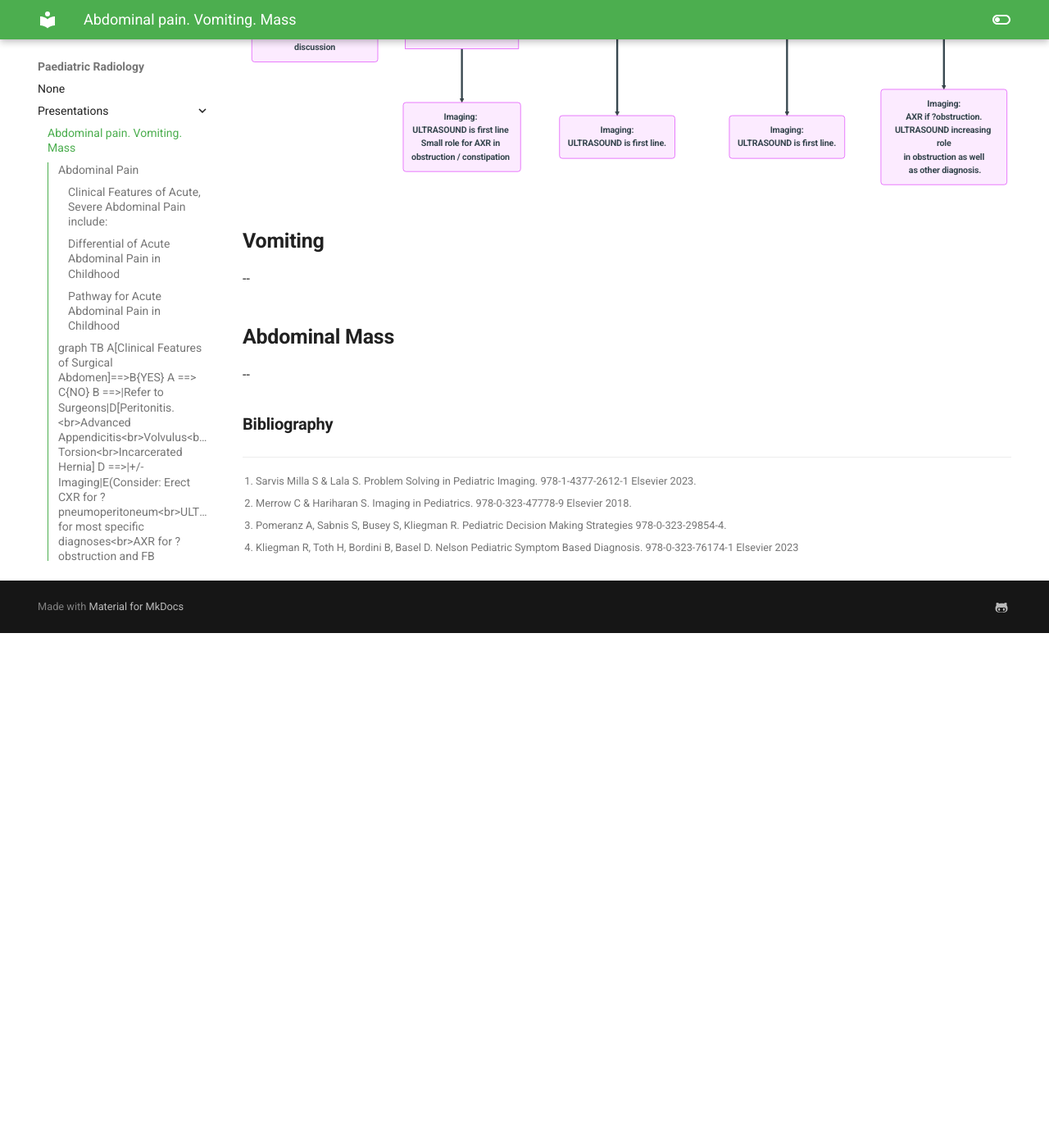
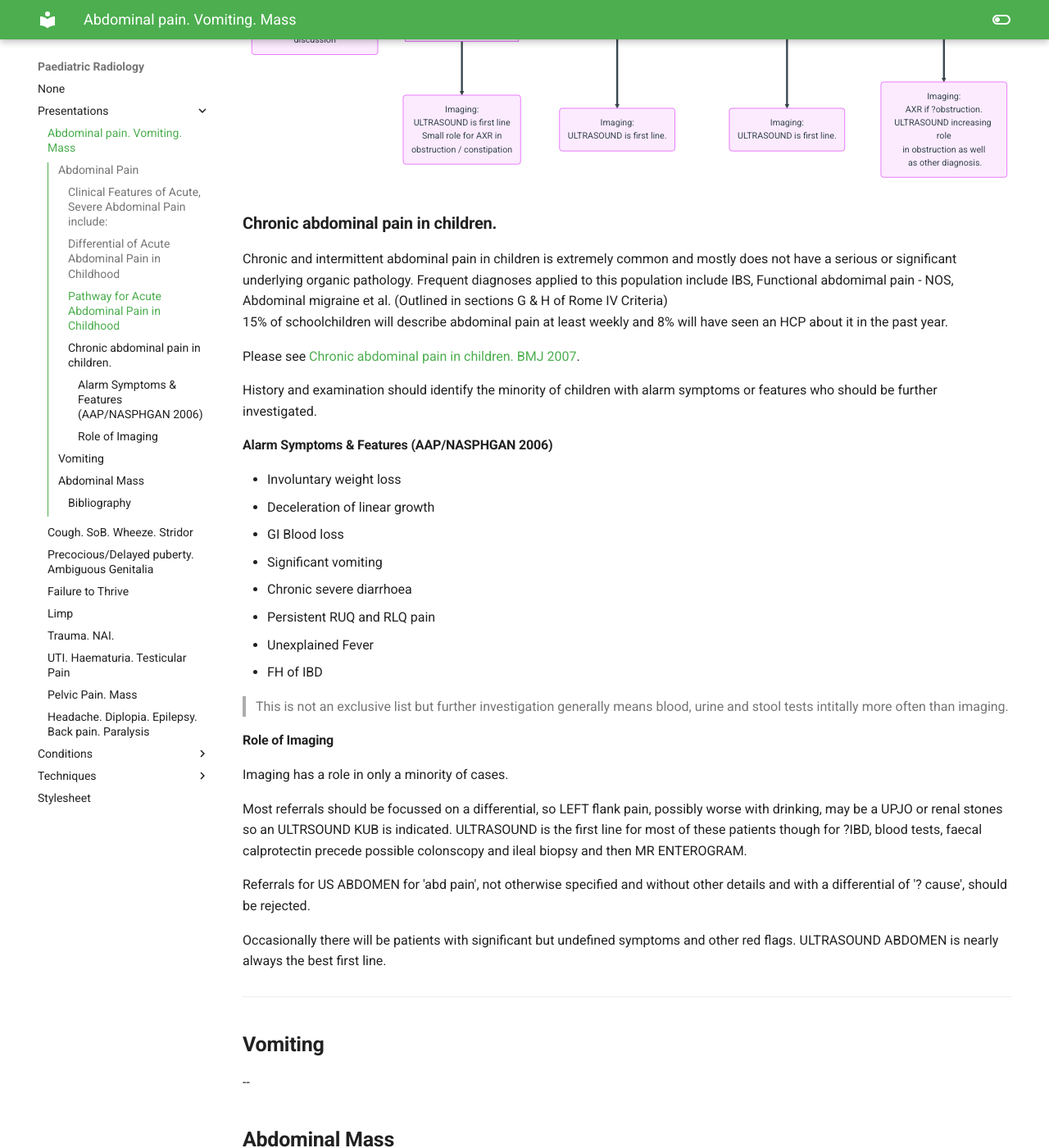
Before and after one commit to TheDrCrow/PaedRad, an MkDocs documentation site: the page built from docs/presentations/abdomen.md, in a window 1280 px wide and 1400 px high, scrolled down 1783 px. Shown: the whole window at 82% size. Built offline with MkDocs 1.6.1 and Material for MkDocs 9.7.7, drawn with Linux system fonts in a browser that asks for light colours; before the commit the page ends 2555 px from its top, so only the background shows below that; some of the changed text lies outside the part shown.

Commit message:
adding more abdominal wisdom

````diff
--- a/docs/presentations/abdomen.md
+++ b/docs/presentations/abdomen.md
@@ -40,6 +40,39 @@ C ==> J((Upper<br>Abdomen)) ==> K[Cholecystitis / Choledocholithiasis<br>Hepatit
 C ==> L((Flanks &<br>Back)) ==> M[UTI / Stones<br>Cholecystitis / Choledocholithiasis<br>Pneumonia / Pleura Disease<br>Pancreatitis] ==> N(Imaging:<br>ULTRASOUND is first line.)
 C ==> O((Central)) ==> P[GI-itis<br>Early Appendicitis<br>'Mesenteric Adenitis'<br>Intestinal Obstruction<br>Constipation<br>HSP] ==> Q(Imaging:<br>AXR if ?obstruction.<br>ULTRASOUND increasing role<br>in obstruction as well<br> as other diagnosis.)
 ```
+
+### Chronic abdominal pain in children.
+
+Chronic and intermittent abdominal pain in children is extremely common and mostly does not have a serious or significant underlying organic pathology. Frequent diagnoses applied to this population include IBS, Functional abdomimal pain - NOS, Abdominal migraine et al. (Outlined in sections G & H of Rome IV Criteria)
+15% of schoolchildren will describe abdominal pain at least weekly and 8% will have seen an HCP about it in the past year.
+
+Please see [Chronic abdominal pain in children. BMJ 2007](https://www.bmj.com/content/334/7601/997.long).
+
+History and examination should identify the minority of children with alarm symptoms or features who should be further investigated.
+
+#### Alarm Symptoms & Features (AAP/NASPHGAN 2006)
+- Involuntary weight loss
+- Deceleration of linear growth
+- GI Blood loss
+- Significant vomiting
+- Chronic severe diarrhoea
+- Persistent RUQ and RLQ pain
+- Unexplained Fever
+- FH of IBD
+
+> This is not an exclusive list but further investigation generally means blood, urine and stool tests intitally more often than imaging.
+
+
+#### Role of Imaging
+
+Imaging has a role in only a minority of cases.
+
+Most referrals should be focussed on a differential, so LEFT flank pain, possibly worse with drinking, may be a UPJO or renal stones so an ULTRSOUND KUB is indicated. ULTRASOUND is the first line for most of these patients though for ?IBD, blood tests, faecal calprotectin precede possible colonscopy and ileal biopsy and then MR ENTEROGRAM.
+
+Referrals for US ABDOMEN for 'abd pain', not otherwise specified and without other details and with a differential of '? cause', should be rejected.
+
+Occasionally there will be patients with significant but undefined symptoms and other red flags. ULTRASOUND ABDOMEN is nearly always the best first line.
+
 ---
 
 ## Vomiting
@@ -52,6 +85,8 @@ C ==> O((Central)) ==> P[GI-itis<br>Early Appendicitis<br>'Mesenteric Adenitis'<
 
 ### Bibliography
 
+[Assessment of Abdominal Pain. BMJ Best Practice](https://bestpractice.bmj.com/topics/en-gb/787)
+[^Di Lorenzo2005]: Di Lorenzo C et al. Chronic Abdominal Pain in Children. A technical report of the AAP and NASPGHAN. Journal of Pediatric Gastroenterology and Nutrition 40(3):p 249-261, March 2005. | DOI: 10.1097/01.MPG.0000154661.39488.AC
 [^Sarvis Milla2023]: Sarvis Milla S & Lala S. Problem Solving in Pediatric Imaging. 978-1-4377-2612-1 Elsevier 2023.
 [^Merrow2018]: Merrow C & Hariharan S. Imaging in Pediatrics. 978-0-323-47778-9 Elsevier 2018.
 [^Pomeranz2016]: Pomeranz A, Sabnis S, Busey S, Kliegman R. Pediatric Decision Making Strategies 978-0-323-29854-4.
````
Also changed, not shown: other parts of docs/presentations/abdomen.md (+7 -7 lines).
